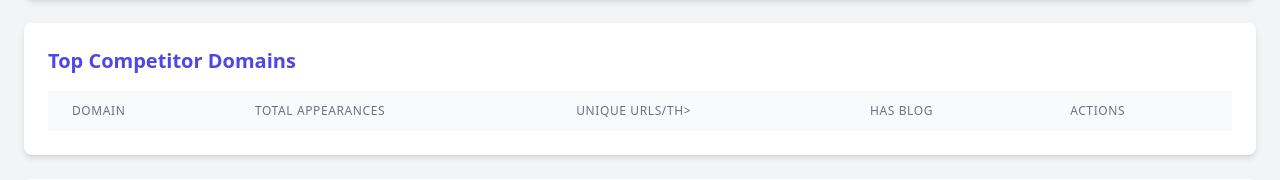
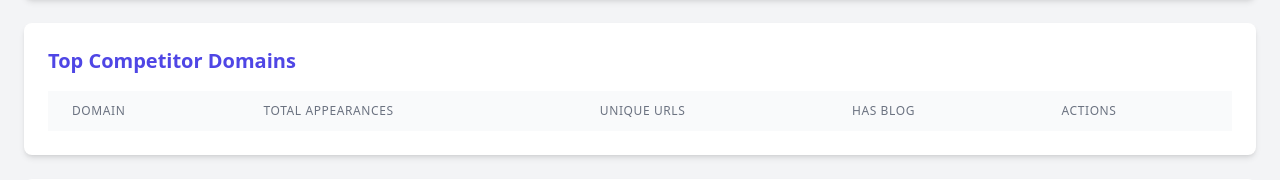
Before and after one commit to hjayne-creator/ContentApps, a Flask app: template apps/topic_competitors/templates/topic_competitors_results.html in a window 1280 px wide. Shown: the part 589-769 px from the top of the page. Run offline with Flask 3, Linux system fonts and the light colour scheme; the template is opened without the code that fills it, so the values that code supplies are empty; some libraries are stand-ins or nearby versions.

Commit message:
results template

```diff
--- a/apps/topic_competitors/templates/topic_competitors_results.html
+++ b/apps/topic_competitors/templates/topic_competitors_results.html
@@ -57,7 +57,7 @@
                             <tr>
                                 <th class="px-6 py-3 bg-gray-50 text-left text-xs font-medium text-gray-500 uppercase tracking-wider">Domain</th>
                                 <th class="px-6 py-3 bg-gray-50 text-left text-xs font-medium text-gray-500 uppercase tracking-wider">Total Appearances</th>
-                                <th class="px-6 py-3 bg-gray-50 text-left text-xs font-medium text-gray-500 uppercase tracking-wider">Unique URLs/th>
+                                <th class="px-6 py-3 bg-gray-50 text-left text-xs font-medium text-gray-500 uppercase tracking-wider">Unique URLs</th>
                                 <th class="px-6 py-3 bg-gray-50 text-left text-xs font-medium text-gray-500 uppercase tracking-wider">Has Blog</th>
                                 <th class="px-6 py-3 bg-gray-50 text-left text-xs font-medium text-gray-500 uppercase tracking-wider">Actions</th>
                             </tr>
--- a/main/templates/index.html
+++ b/main/templates/index.html
@@ -12,8 +12,9 @@
         <div class="app-links">
             <a href="{{ url_for('main.index') }}">Home</a>
             <a href="{{ url_for('content_plan.index') }}">Content Plan</a>
+            <a href="{{ url_for('topic_competitors.index') }}">Topic Competitors</a>
             <a href="{{ url_for('content_gaps.index') }}">Content Gaps</a>
-            <a href="{{ url_for('topic_competitors.index') }}">Topic Competitors</a>
+
         </div>
     </div>
 </body>
```
Also changed, not shown: apps/content_plan/templates/content_plan_result.html (renamed from apps/content_plan/templates/results.html).
